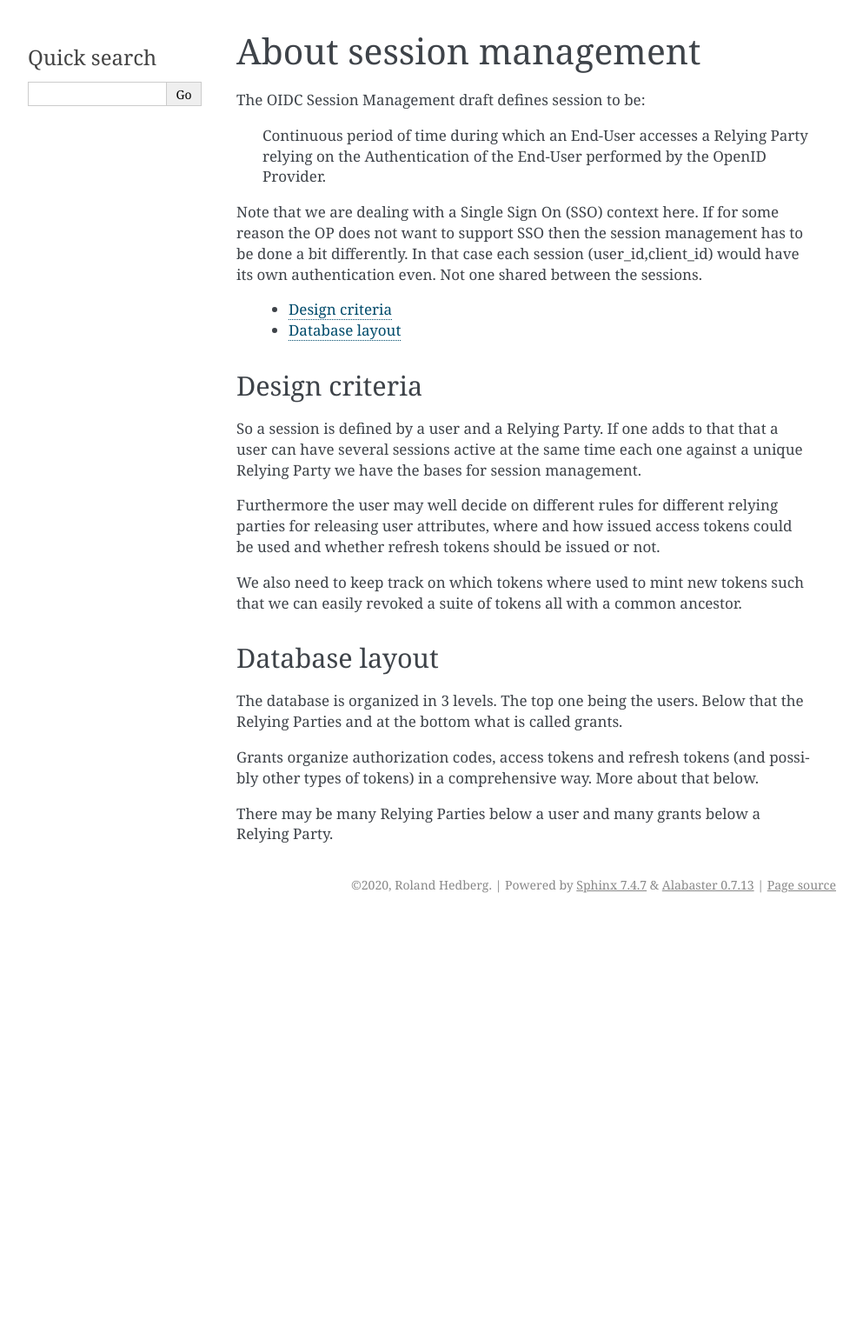
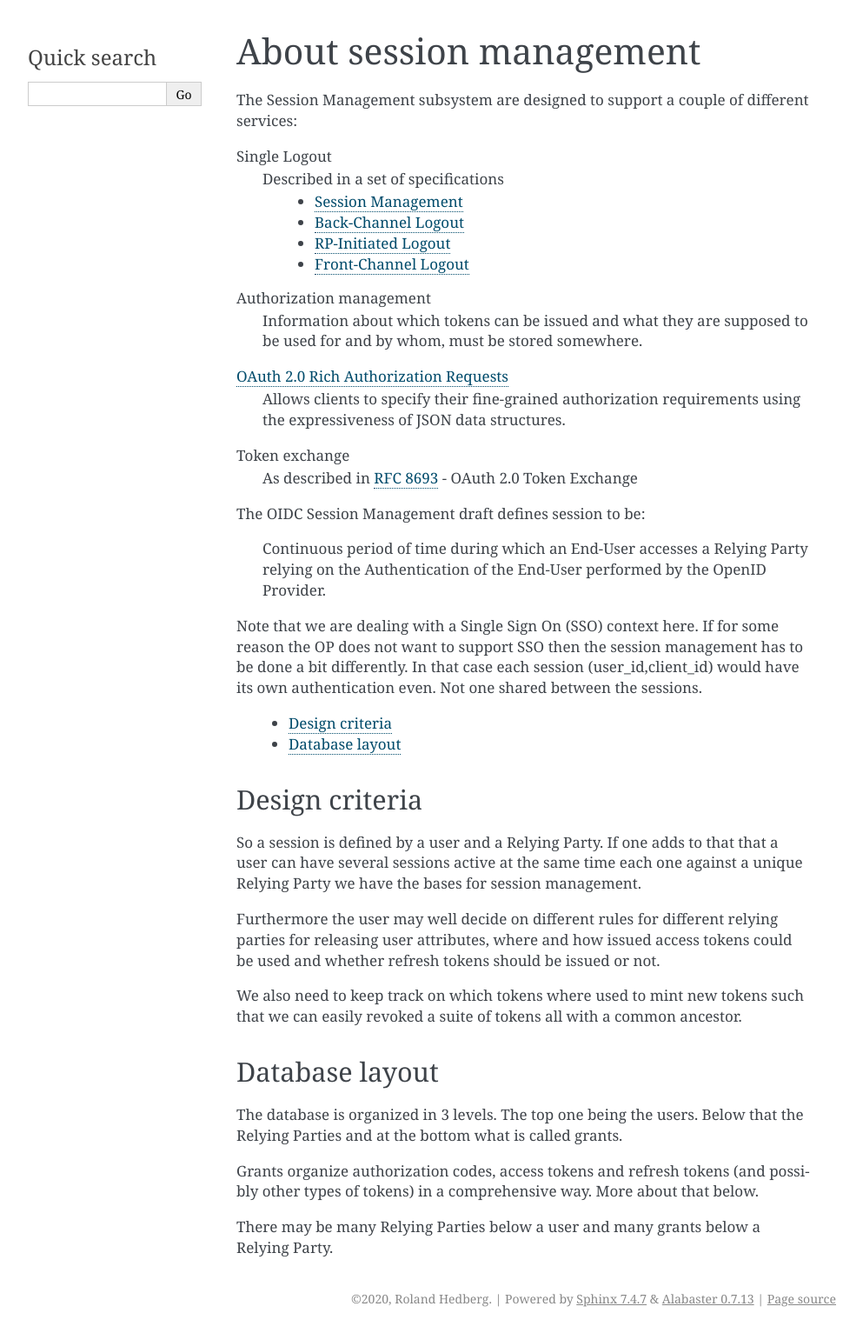
Before and after one commit to IdentityPython/new-session-management, a Sphinx documentation site: the page built from docs/source/about.rst, in a window 1280 px wide. Shown: the whole page at 87% size, without its empty margins (148-1141 px from the left). Built offline with Sphinx 7.4.7, drawn with Linux system fonts in a browser that asks for light colours; before the commit the page ends 1057 px from its top, so only the background shows below that.

Commit message:
More background.

```diff
--- a/docs/source/about.rst
+++ b/docs/source/about.rst
@@ -3,6 +3,27 @@
 ========================
 About session management
 ========================
+
+The Session Management subsystem are designed to support a couple of
+different services:
+
+Single Logout
+    Described in a set of specifications
+        - `Session Management`_
+        - `Back-Channel Logout`_
+        - `RP-Initiated Logout`_
+        - `Front-Channel Logout`_
+
+Authorization management
+    Information about which tokens can be issued and what they are
+    supposed to be used for and by whom, must be stored somewhere.
+
+`OAuth 2.0 Rich Authorization Requests`_
+    Allows clients to specify their fine-grained authorization
+    requirements using the expressiveness of JSON data structures.
+
+Token exchange
+    As described in `RFC 8693`_ - OAuth 2.0 Token Exchange
 
 The OIDC Session Management draft defines session to be:
 
@@ -47,3 +68,10 @@ possibly other types of tokens) in a comprehensive way. More about that below.
 
 There may be many Relying Parties below a user and many grants below a
 Relying Party.
+
+.. _`Session Management`: https://openid.net/specs/openid-connect-session-1_0.html
+.. _`Back-Channel Logout`: https://openid.net/specs/openid-connect-backchannel-1_0.html
+.. _`RP-Initiated Logout`: https://openid.net/specs/openid-connect-rpinitiated-1_0.html
+.. _`Front-Channel Logout`: https://openid.net/specs/openid-connect-frontchannel-1_0.html
+.. _`RFC 8693`: https://tools.ietf.org/html/rfc8693
+.. _`OAuth 2.0 Rich Authorization Requests`: https://tools.ietf.org/html/draft-ietf-oauth-rar-03
```
Also changed, not shown: docs/source/session_manager_api.rst (+0 -28 lines).
